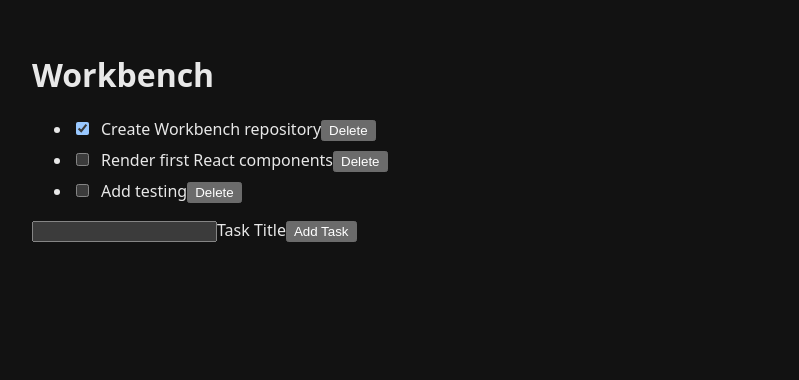
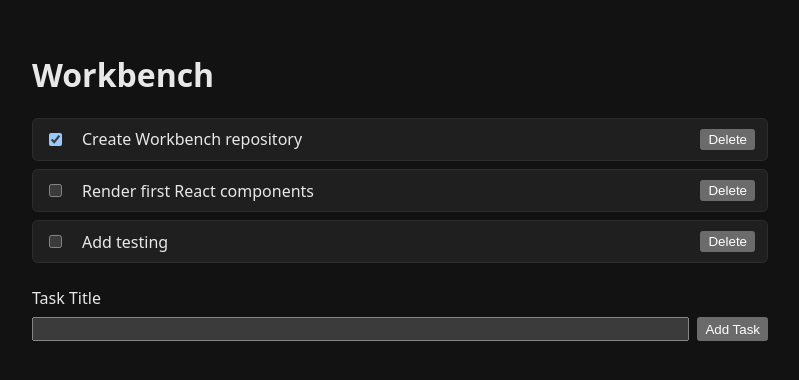
Before and after one commit to Sareuth/workbench, a React (Vite) app: page / in a window 1280 px wide. Shown: the top 380 px of the page, without its empty margins (240-1039 px from the left). Built offline with nearby package versions, Linux system fonts and the light colour scheme.

Commit message:
Cleaned up code in preparation for v0.1.0 tagging

```diff
--- a/src/App.tsx
+++ b/src/App.tsx
@@ -5,17 +5,17 @@ import type { Task } from "./types";
 function App() {
   const [tasks, setTasks] = useState<Task[]>([
     {
-      id: "1",
+      id: crypto.randomUUID(),
       title: "Create Workbench repository",
       completed: true,
     },
     {
-      id: "2",
+      id: crypto.randomUUID(),
       title: "Render first React components",
       completed: false,
     },
     {
-      id: "3",
+      id: crypto.randomUUID(),
       title: "Add testing",
       completed: false,
     },
@@ -27,8 +27,7 @@ function App() {
     const newTasks = tasks.map((task) => {
       if (task.id === id) {
         return {
-          id: task.id,
-          title: task.title,
+          ...task,
           completed: !task.completed,
         };
       } else {
@@ -48,7 +47,7 @@ function App() {
   const handleAddTask = () => {
     if (title.trim().length > 0) {
       const newTask: Task = {
-        id: String(1 + tasks.length),
+        id: crypto.randomUUID(),
         title: title.trim(),
         completed: false,
       };
@@ -60,15 +59,23 @@ function App() {
   return (
     <main>
       <h1>Workbench</h1>
-      <TaskList tasks={tasks} handleToggle={handleToggle} handleDelete={handleDelete} />
+      <TaskList
+        tasks={tasks}
+        handleToggle={handleToggle}
+        handleDelete={handleDelete}
+      />
+      <div className="add-task">
+        <label htmlFor="title">Task Title</label>
+        <div className="add-task-controls">
           <input
             id="title"
             type="text"
             value={title}
             onChange={(e) => setTitle(e.target.value)}
           />
-      <label htmlFor="title">Task Title</label>
           <button onClick={handleAddTask}>Add Task</button>
+        </div>
+      </div>
     </main>
   );
 }
--- a/src/TaskItem.tsx
+++ b/src/TaskItem.tsx
@@ -6,7 +6,7 @@ interface TaskItemProps {
   handleDelete: (id: string) => void;
 }
 
-export function TaskItem({ task, handleToggle , handleDelete}: TaskItemProps) {
+export function TaskItem({ task, handleToggle, handleDelete }: TaskItemProps) {
   const checkboxId = `task-${task.id}`;
 
   return (
@@ -21,7 +21,9 @@ export function TaskItem({ task, handleToggle , handleDelete}: TaskItemProps) {
       <button
         aria-label={`delete ${task.title}`}
         onClick={() => handleDelete(task.id)}
-        >Delete</button>
+      >
+        Delete
+      </button>
     </li>
   );
 }
--- a/src/TaskList.tsx
+++ b/src/TaskList.tsx
@@ -7,7 +7,7 @@ interface TaskListProps {
   handleDelete: (id: string) => void;
 }
 
-export function TaskList({tasks, handleToggle, handleDelete}: TaskListProps) {
+export function TaskList({ tasks, handleToggle, handleDelete }: TaskListProps) {
   return (
     <ul>
       {tasks.map((task) => (
--- a/src/index.css
+++ b/src/index.css
@@ -25,6 +25,44 @@ input[type="checkbox"] {
   margin-right: 0.75rem;
 }
 
+ul {
+  padding: 0;
+  margin: 1rem 0;
+  list-style: none;
+}
+
 li {
+  display: flex;
+  align-items: center;
+  gap: 0.5rem;
   margin: 0.5rem 0;
+
+  background: #1f1f1f;
+  padding: 0.6rem 0.75rem;
+  border-radius: 0.35rem;
+  border: 1px solid #2d2d2d;
 }
+
+li label {
+  flex: 1;
+}
+
+.add-task {
+  margin-top: 1.5rem;
+}
+
+.add-task label {
+  display: block;
+  margin-bottom: 0.5rem;
+}
+
+.add-task-controls {
+  display: flex;
+  gap: 0.5rem;
+}
+
+.add-task-controls input {
+  flex: 1;
+  min-width: 0;
+  font-size: inherit;
+}
--- a/src/types.ts
+++ b/src/types.ts
@@ -1,5 +1,5 @@
 export interface Task {
-    id: string,
-    title: string,
-    completed: boolean
+  id: string;
+  title: string;
+  completed: boolean;
 }
```
Also changed, not shown: 1 other file (tests, documents, lock files or other folders). Lines whose indentation alone changed are shown as unchanged.
